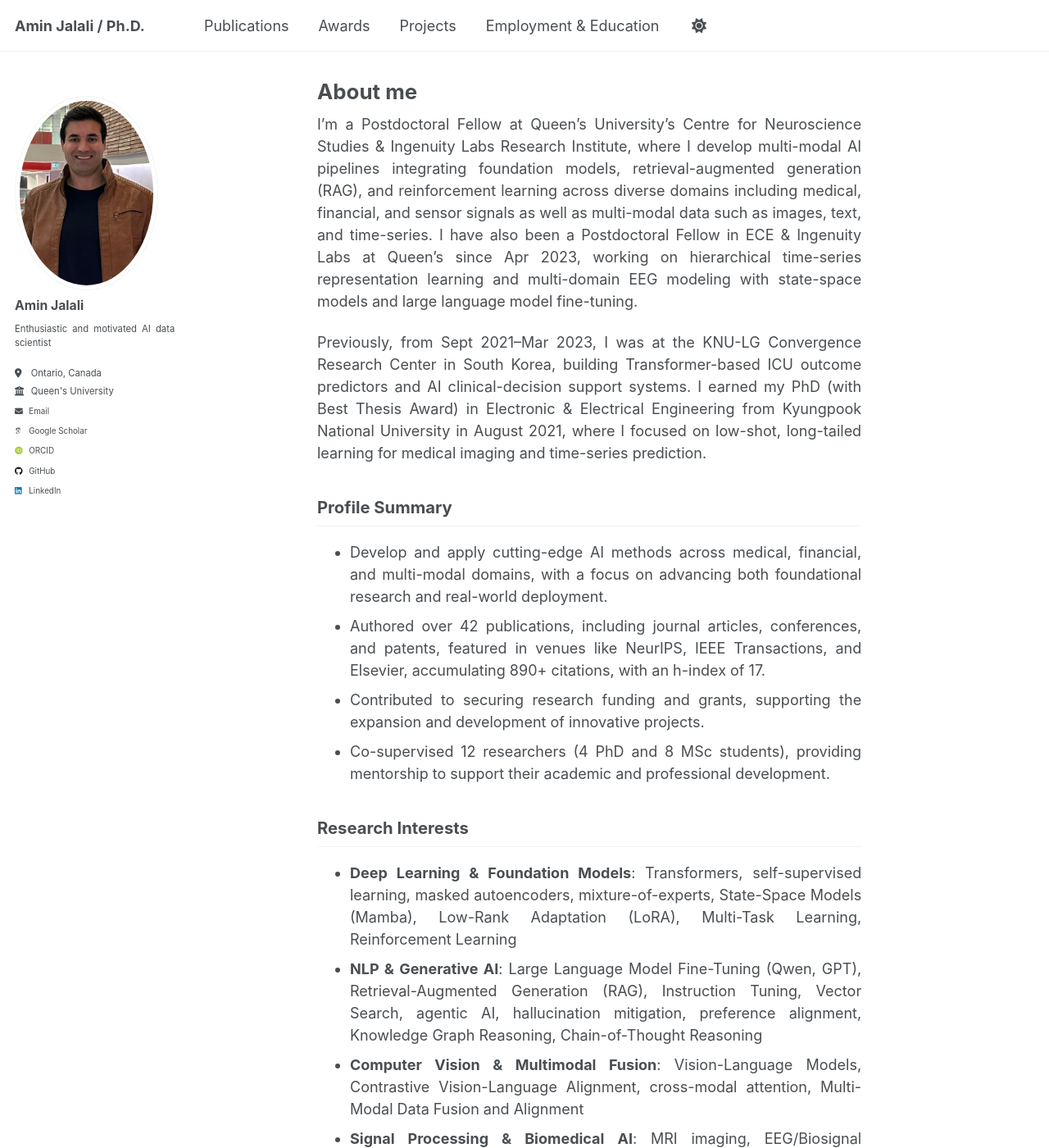
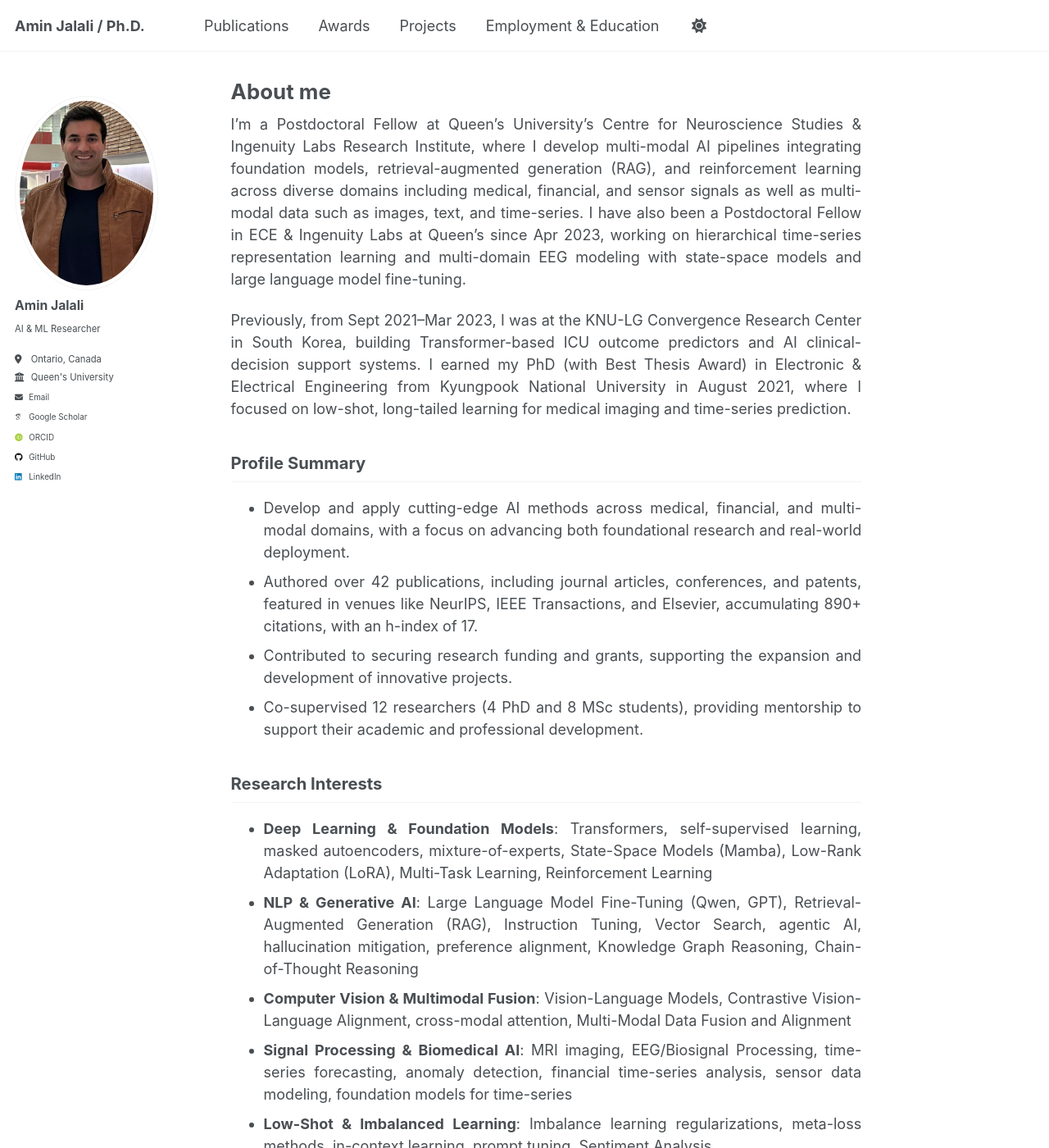
Before and after one commit to aminjalali-research/aminjalali-research.github.io, a Jekyll site: the page built from _pages/about.md, in a window 1280 px wide and 1400 px high. Shown: the whole window at 82% size. Built offline with Jekyll 4.4.1, drawn with Linux system fonts in a browser that asks for light colours; some web fonts are replaced.

Commit message:
Add left margin gap between sidebar and content, shorten bio text
Co-Authored-By: Claude Opus 4.6 (1M context) <noreply@anthropic.com>

```diff
--- a/_config.yml
+++ b/_config.yml
@@ -25,7 +25,7 @@ author:
   avatar           : "profile.png"
   name             : "Amin Jalali"
   pronouns         : # example: "she/her"
-  bio              : "Enthusiastic and motivated AI data scientist"
+  bio              : "AI & ML Researcher"
   location         : "Ontario, Canada"
   employer         : "Queen's University"
   uri              : # URL
--- a/_sass/layout/_page.scss
+++ b/_sass/layout/_page.scss
@@ -19,8 +19,9 @@
 .page {
   @include breakpoint($large) {
     @include span(10 of 12 last);
-    @include prefix(1.5 of 12);
+    @include prefix(0.5 of 12);
     @include suffix(2 of 12);
+    margin-left: 22%;
   }
 
   .page__inner-wrap {
```
